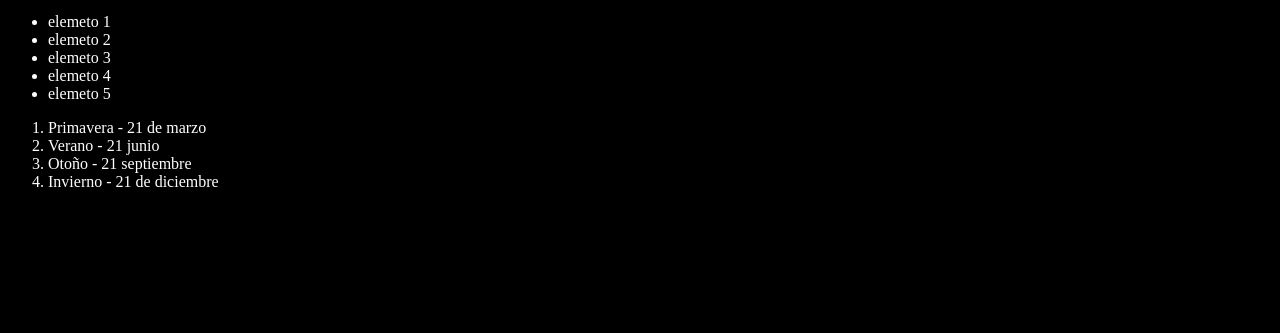
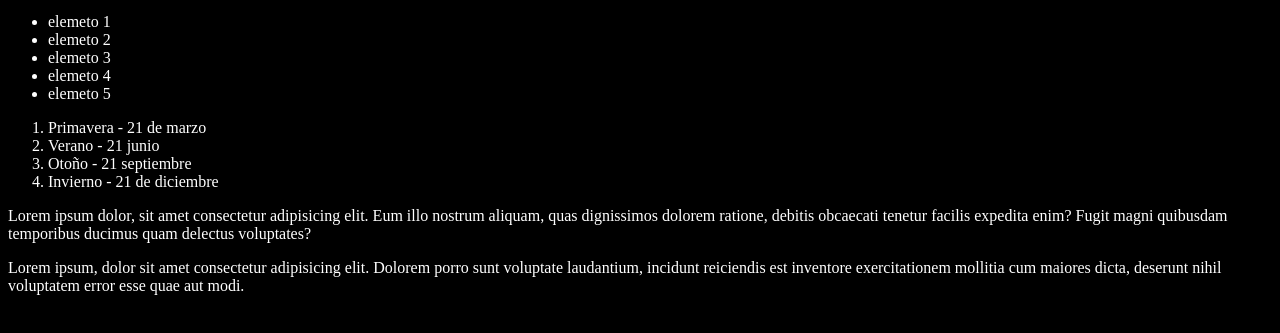
Before and after one commit to Jacevedgo/youtube-git, a plain HTML site: page index.html in a window 1280 px wide. Shown: the part 101-434 px from the top of the page. Drawn offline with Linux system fonts and the light colour scheme.

Commit message:
Agregando dos parrafos

```diff
--- a/index.html
+++ b/index.html
@@ -25,6 +25,18 @@
       <li>Otoño - 21 septiembre</li>
       <li>Invierno - 21 de diciembre</li>
     </ol>
+    <p>
+      Lorem ipsum dolor, sit amet consectetur adipisicing elit. Eum illo nostrum
+      aliquam, quas dignissimos dolorem ratione, debitis obcaecati tenetur
+      facilis expedita enim? Fugit magni quibusdam temporibus ducimus quam
+      delectus voluptates?
+    </p>
+    <p>
+      Lorem ipsum, dolor sit amet consectetur adipisicing elit. Dolorem porro
+      sunt voluptate laudantium, incidunt reiciendis est inventore
+      exercitationem mollitia cum maiores dicta, deserunt nihil voluptatem error
+      esse quae aut modi.
+    </p>
     <script src="index.js"></script>
   </body>
 </html>
```
